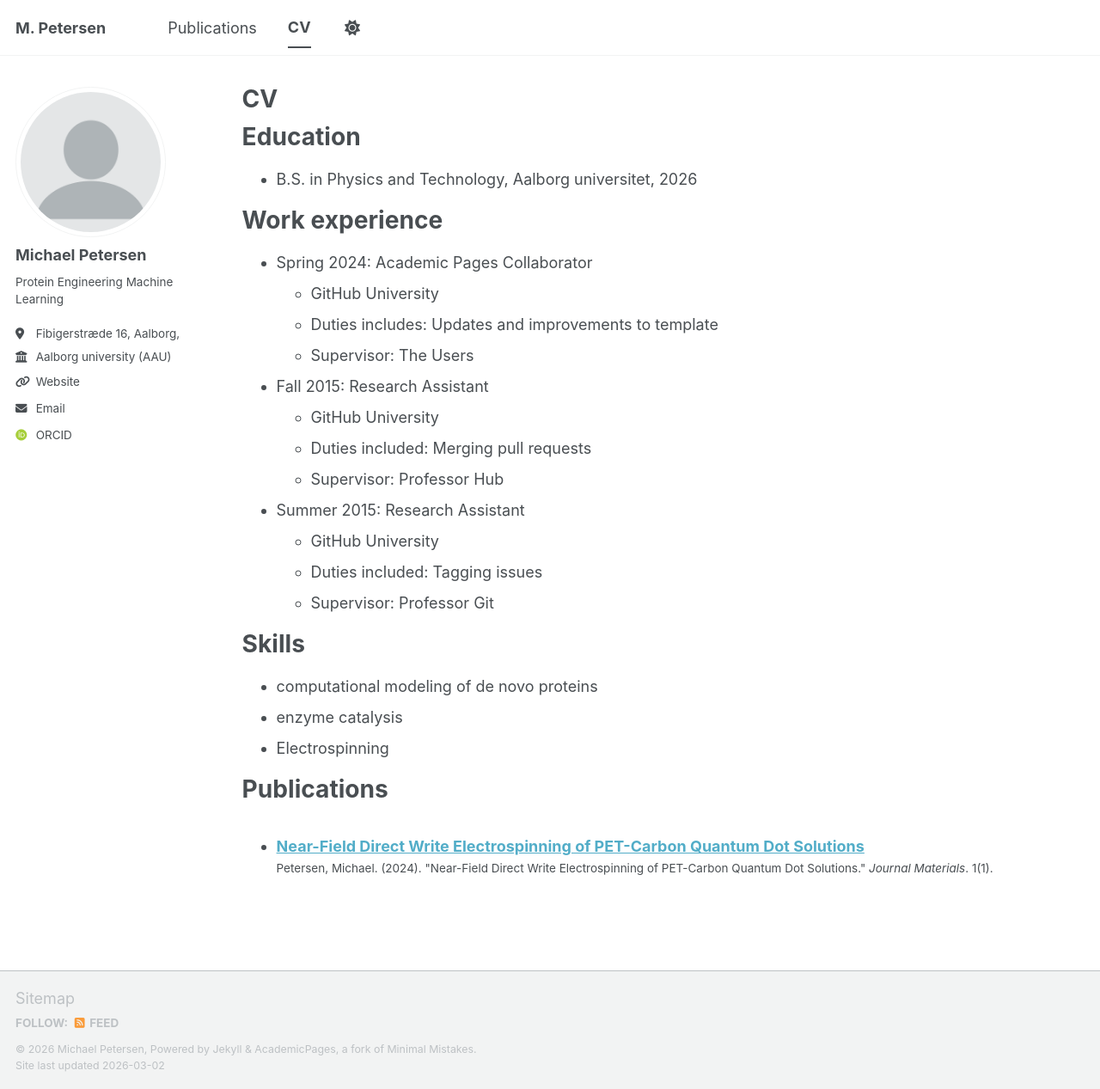
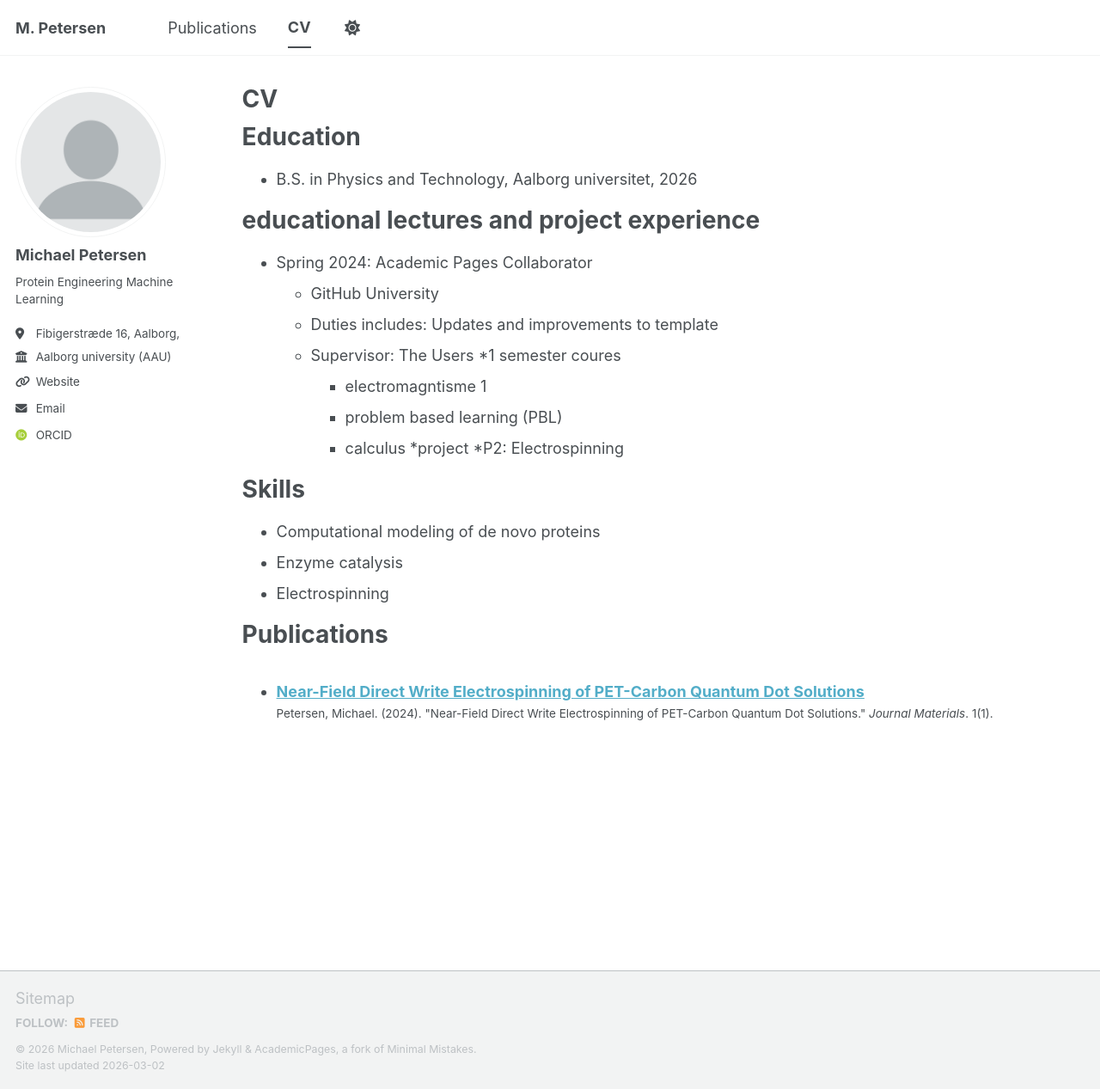
Before and after one commit to michipetersen18-rgb/cv_michael, a Jekyll site: the page built from _pages/cv.md, in a window 1280 px wide and 1267 px high. Shown: the whole window at 86% size. Built offline with Jekyll 4.4.1, drawn with Linux system fonts in a browser that asks for light colours; some web fonts are replaced; a script bundle is joined from its source files by our own code; library files that are not in the unit come from our copies.

Commit message:
Update cv.md

```diff
--- a/_pages/cv.md
+++ b/_pages/cv.md
@@ -14,27 +14,26 @@ Education
 
 * B.S. in Physics and Technology, Aalborg universitet, 2026
 
-Work experience
+educational lectures and project experience
 ======
 * Spring 2024: Academic Pages Collaborator
   * GitHub University
   * Duties includes: Updates and improvements to template
   * Supervisor: The Users
+*1 semester coures
+    * electromagntisme 1
+    * problem based learning (PBL)
+    * calculus
+*project
+    *P2: Electrospinning
 
-* Fall 2015: Research Assistant
-  * GitHub University
-  * Duties included: Merging pull requests
-  * Supervisor: Professor Hub
 
-* Summer 2015: Research Assistant
-  * GitHub University
-  * Duties included: Tagging issues
-  * Supervisor: Professor Git
+
 
 Skills
 ======
-* computational modeling of de novo proteins
-* enzyme catalysis
+* Computational modeling of de novo proteins
+* Enzyme catalysis
 * Electrospinning
 
 
```
